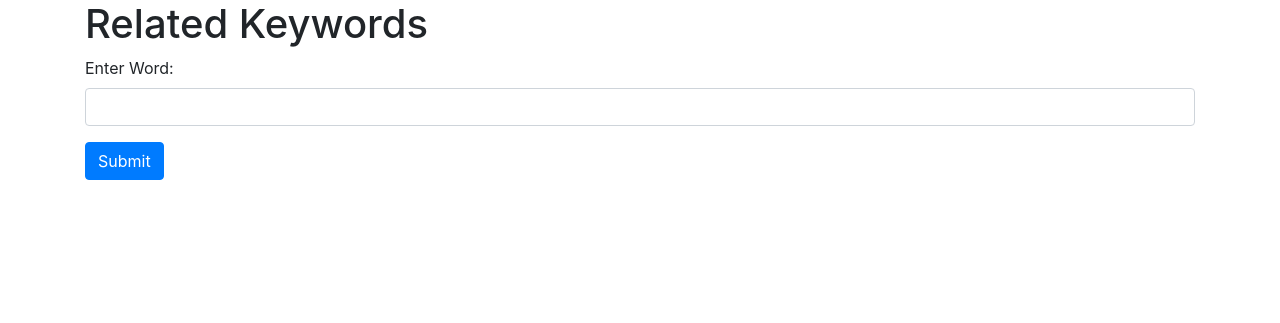
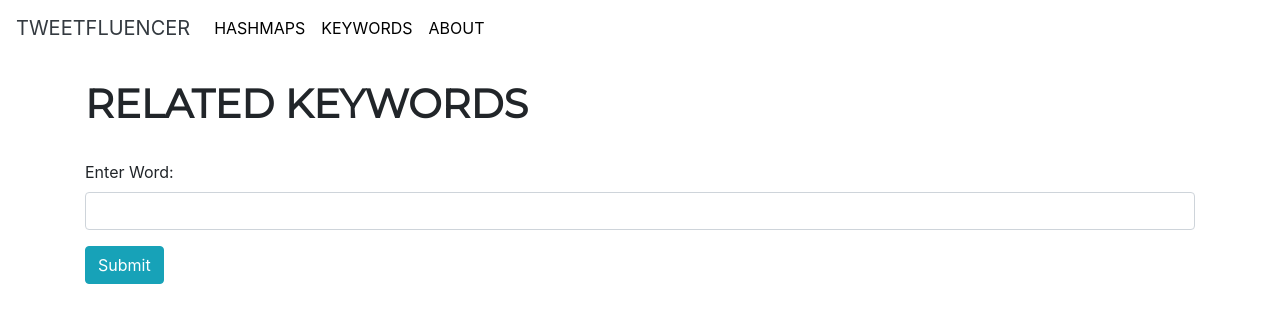
Before and after one commit to SoulMUSZE/NEXTHUSTLERS, a Flask app: page /keywords in a window 1280 px wide. Shown: the top 323 px of the page. Run offline with Flask 2, Linux system fonts and the light colour scheme; some libraries are stand-ins or nearby versions.

Commit message:
Customised front-end with material design

```diff
--- a/routes.py
+++ b/routes.py
@@ -155,7 +155,7 @@ def keywords():
 
         if response["status"] == "error":
             print("error. Code: %d Message: %s" %
-                (response["error"]["code"], response["error"]["message"]))
+                  (response["error"]["code"], response["error"]["message"]))
 
             return render_template('keywords.html', keywords="API Error")
         else:
@@ -172,14 +172,14 @@ def keywords():
                 #     key_list.append(keyword["key"])
 
                 for keyword in keywords:
-                    key_list.append({k: keyword[k] for k in ('key', 'search_volume')})
+                    key_list.append({k: keyword[k]
+                                     for k in ('key', 'search_volume')})
 
-                key_list = [pair for pair in key_list if pair['key'] != seedWord]
+                key_list = [
+                    pair for pair in key_list if pair['key'] != seedWord]
 
                 # sorted_key_list = sorted(key_list, key=lambda pair: pair['search_volume'], reverse=True)
                 max_volume = key_list[0]['search_volume']
-
-
 
                 # breakpoint()
                 # # split strings in key_list by whitespace
@@ -190,7 +190,12 @@ def keywords():
                 # related_keywords = list(set(flattened_key_list))
 
                 # return render_template('keywords.html', keywords = related_keywords)
-                return render_template('keywords.html', keywords = key_list, max = max_volume)
+                return render_template('keywords.html', keywords=key_list, max=max_volume)
 
     # handle GET request
     return render_template('keywords.html')
+
+
+@app.route("/about", methods=['GET', 'POST'])
+def about():
+    return render_template('about.html')
--- a/static/main.css
+++ b/static/main.css
@@ -35,3 +35,7 @@
 .progress {
     margin-bottom: 1rem;
 }
+
+.nav-link{
+    color:black
+}
--- a/templates/_layout.html
+++ b/templates/_layout.html
@@ -1,20 +1,55 @@
 <!DOCTYPE html>
 <html>
 
+<head>
   <meta name="viewport" content="width=device-width, initial-scale=1">
 
   <!-- Bootstrap -->
   <link rel="stylesheet" href="https://stackpath.bootstrapcdn.com/bootstrap/4.3.1/css/bootstrap.min.css"
     integrity="sha384-ggOyR0iXCbMQv3Xipma34MD+dH/1fQ784/j6cY/iJTQUOhcWr7x9JvoRxT2MZw1T" crossorigin="anonymous">
 
+  <link rel="stylesheet" href="https://fonts.googleapis.com/css?family=Roboto:300,400,500,700|Material+Icons">
+  <link rel="stylesheet"
+    href="https://unpkg.com/bootstrap-material-design@4.1.1/dist/css/bootstrap-material-design.min.css"
+    integrity="sha384-wXznGJNEXNG1NFsbm0ugrLFMQPWswR3lds2VeinahP8N0zJw9VWSopbjv2x7WCvX" crossorigin="anonymous">
   <!-- CSS -->
   <link rel="stylesheet" type="text/css" href="{{ url_for('static', filename='main.css') }}">
+  <!-- GOOGLE FONTS -->
+  <link href="https://fonts.googleapis.com/css?family=Comfortaa|Lato|Montserrat|Raleway&display=swap" rel="stylesheet">
 
   <script src="https://stackpath.bootstrapcdn.com/bootstrap/4.3.1/js/bootstrap.min.js"
-  integrity="sha384-JjSmVgyd0p3pXB1rRibZUAYoIIy6OrQ6VrjIEaFf/nJGzIxFDsf4x0xIM+B07jRM" crossorigin="anonymous"></script>
+    integrity="sha384-JjSmVgyd0p3pXB1rRibZUAYoIIy6OrQ6VrjIEaFf/nJGzIxFDsf4x0xIM+B07jRM"
+    crossorigin="anonymous"></script>
+  <!-- TITLE AND ICON -->
+  <title>TWEETFLUENCER</title>
+  <link rel="icon" href="{{ url_for('static', filename='images/stars.png') }}" type="image/png">
 </head>
 
-<body>
+<body class="bg-white">
+  <nav class="navbar navbar-expand-lg navbar-white bg-white shadow-none">
+    <a class="navbar-brand text-dark" href="{{url_for('index')}}">TWEETFLUENCER</a>
+    <button class="navbar-toggler" type="button" data-toggle="collapse" data-target="#navbarNav"
+      aria-controls="navbarNav" aria-expanded="false" aria-label="Toggle navigation">
+      <span class="navbar-toggler-icon"></span>
+    </button>
+    <div class="collapse navbar-collapse" id="navbarNav">
+      <ul class="navbar-nav">
+        <li class="nav-item">
+          <a class="nav-link " href="{{url_for('trends')}}">HASHMAPS <span class="sr-only">(current)</span></a>
+        </li>
+        <li class="nav-item">
+          <a class="nav-link " href="{{url_for('keywords')}}">KEYWORDS</a>
+        </li>
+        <li class="nav-item">
+          <a class="nav-link " href="{{url_for('about')}}">ABOUT<span class="sr-only">(current)</span></a>
+        </li>
+        <!-- <li class="nav-item">
+          <a class="nav-link " href="{{url_for('index')}}">Pricing</a>
+        </li> -->
+
+      </ul>
+    </div>
+  </nav>
   {% with messages = get_flashed_messages(with_categories=True) %}
   {% if messages %}
   {% for category, message in messages %}
--- a/templates/keywords.html
+++ b/templates/keywords.html
@@ -3,8 +3,9 @@
 {% block content %}
 
 <div class=container>
+    <br />
 
-    <h1>Related Keywords</h1>
+    <h1 style="font-family: 'Montserrat', sans-serif; font-weight: bold">RELATED KEYWORDS</h1><br />
 
     <!-- {{keywords}} -->
 
@@ -13,7 +14,7 @@
             <label for="seedWord">Enter Word:</label>
             <input name="seedWord" type="text" class="form-control" , autocomplete="on">
         </div>
-        <button id='keyword-button' type="submit" class="btn btn-primary">Submit</button>
+        <button id='keyword-button' type="submit" class="btn btn-info">Submit</button>
     </form>
 
     <p></p>
@@ -29,14 +30,16 @@
                 <h4>Average Annual Search Volume</h4>
             </div>
         </div>
+        <br />
         {% for keyword in keywords %}
+
         <div class="row">
             <div class="col-3">
                 <label for="keyword">{{keyword['key']}}</label>
             </div>
             <div class="col-9">
                 <div class="progress" style="height: 2rem;">
-                    <div class="progress-bar bg-primary" role="progressbar"
+                    <div class="progress-bar bg-info" role="progressbar"
                         style="width: {{keyword['search_volume']/max*100}}%" aria-valuemin="0" aria-valuemax="100">
                         {{keyword['search_volume']}}</div>
                 </div>
```
Also changed, not shown: templates/about.html (added, +16 -0 lines), templates/home.html (+45 -26 lines), templates/maps.html (+10 -2 lines), static/images/influencer.png (added), static/images/mobile.png (added), static/images/stars.png (added), static/images/sway.png (added), static/images/twitter.png (added). Lines whose indentation alone changed are shown as unchanged.
